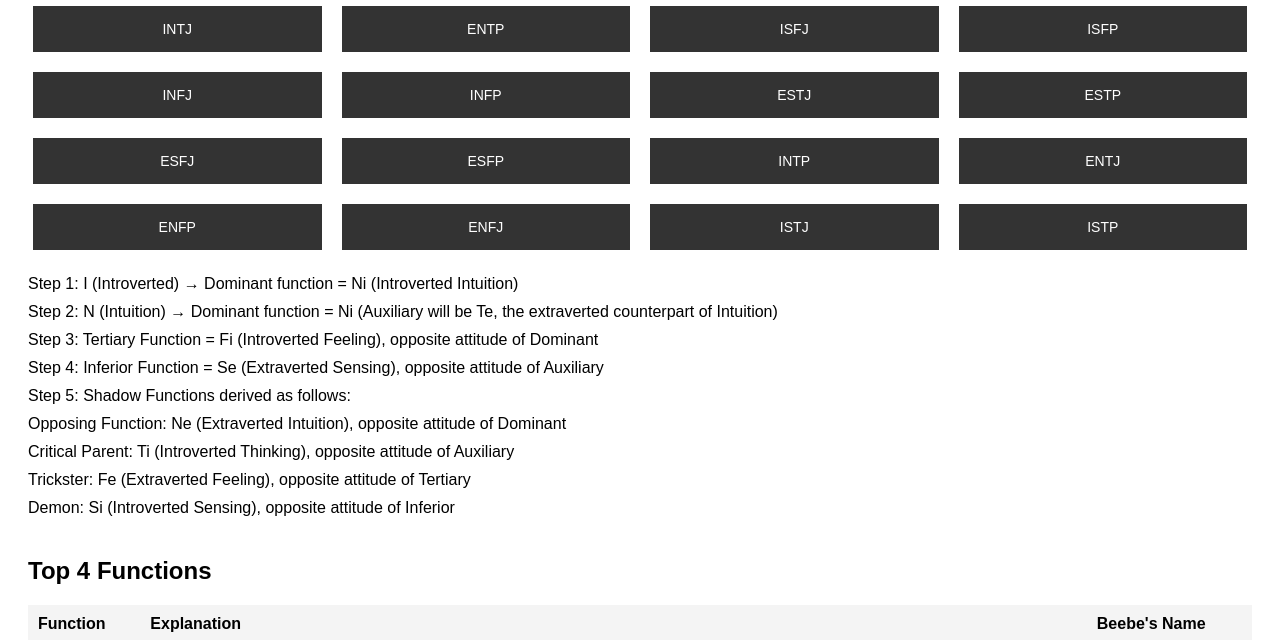
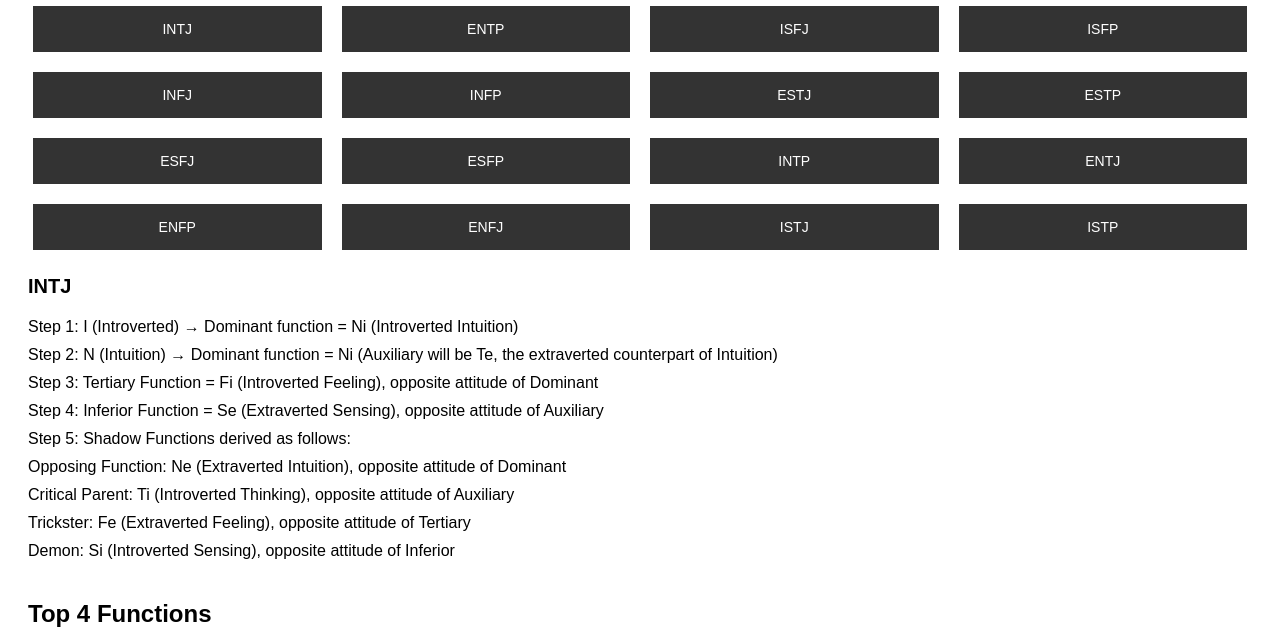
Before and after one commit to RumbleInCybertron/cog-funcs, a plain HTML site: page index.html in a window 1280 px wide. Both pictures are taken after a click on the button "INTJ". Shown: the part 107-747 px from the top of the page. Drawn offline with Linux system fonts and the light colour scheme.

Commit message:
+ personality type name

```diff
--- a/index.html
+++ b/index.html
@@ -60,6 +60,9 @@
       <button class="button" id="ISTJ">ISTJ</button>
       <button class="button" id="ISTP">ISTP</button>
     </div>
+
+    <div id="personalityTypeName" style="font-size: 20px; font-weight: bold; margin-top: 20px; margin-bottom: 20px;"></div>
+
 
     <div class="steps" id="steps">
       <!-- Steps will be dynamically filled here -->
@@ -660,10 +663,14 @@
       function generateFunctions(type) {
         const stepsElement = document.getElementById('steps');
         const functionsTable = document.getElementById('functionsTable');
+        const personalityTypeName = document.getElementById('personalityTypeName');
 
         // Clear previous results
         stepsElement.innerHTML = '';
         functionsTable.style.display = 'none';
+
+        // Set the personality type name
+        personalityTypeName.textContent = type;
 
         // Check if the MBTI type exists in the functionMap
         if (functionMap[type]) {
```
